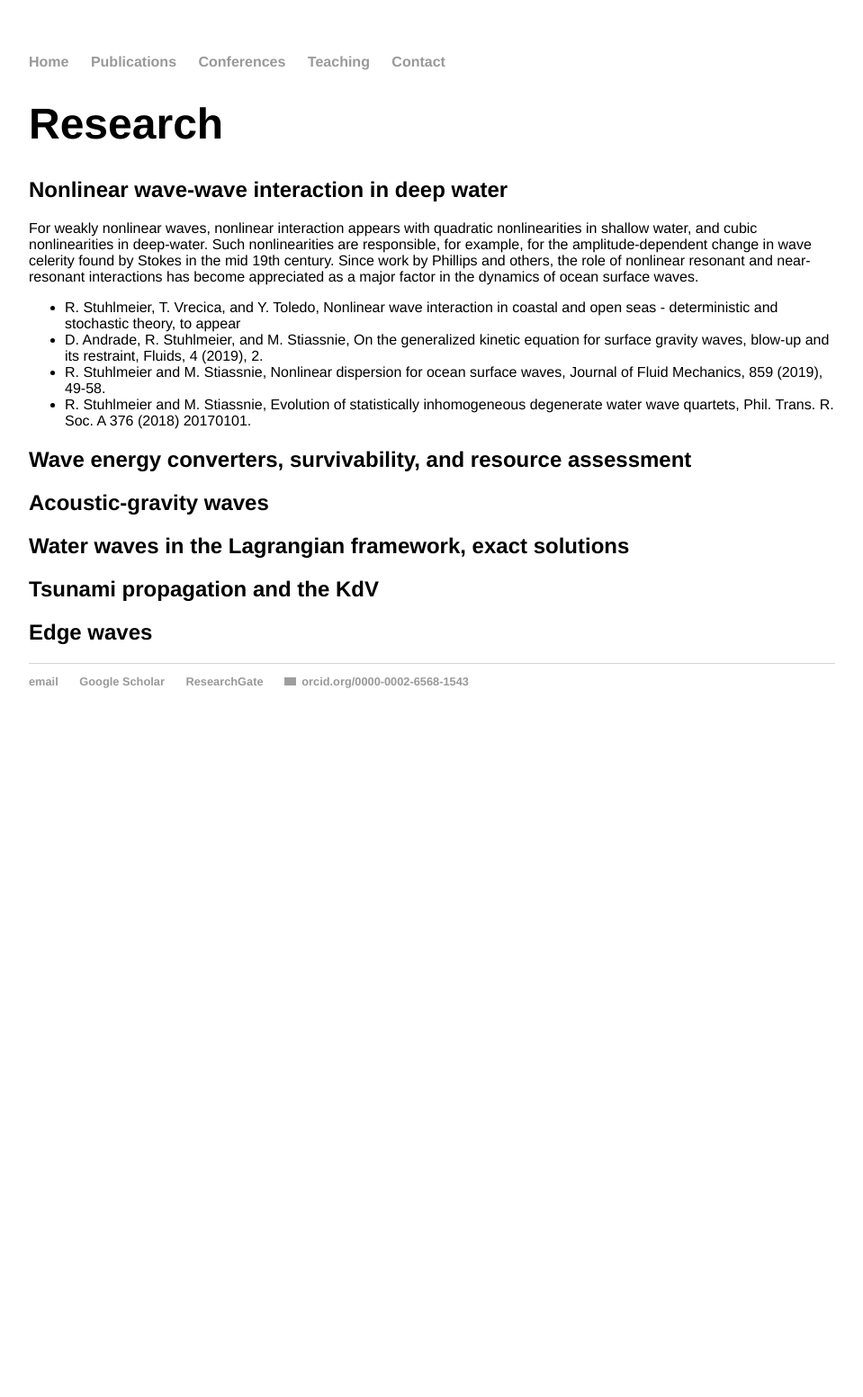
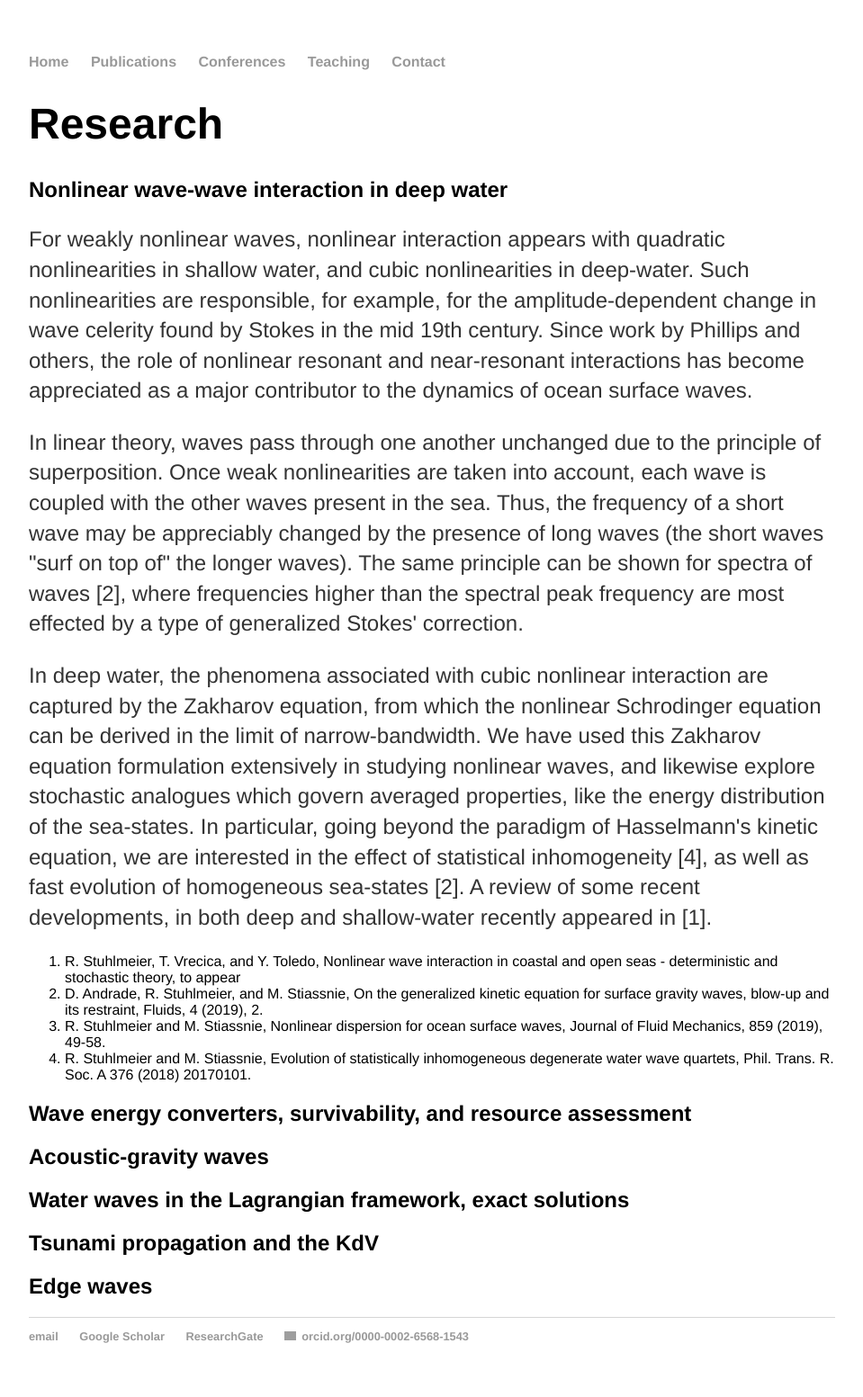
Before and after one commit to rstuhlmeier/rstuhlmeier.github.io, a Jekyll site: the page built from research/index.html, in a window 1280 px wide. Shown: the whole page at 90% size, without its empty margins (160-1119 px from the left). Built offline with Jekyll 4.4.1, drawn with Linux system fonts in a browser that asks for light colours; before the commit the page ends 900 px from its top, so only the background shows below that; grey boxes are pictures that could not be loaded.

Commit message:
Update index.html

```diff
--- a/research/index.html
+++ b/research/index.html
@@ -6,17 +6,25 @@ title: Raphael Stuhlmeier - Research
 <h1>Research</h1>
 
 <h2>Nonlinear wave-wave interaction in deep water</h2>
-For weakly nonlinear waves, nonlinear interaction appears with quadratic nonlinearities in shallow water, and cubic nonlinearities in deep-water.
+<p>For weakly nonlinear waves, nonlinear interaction appears with quadratic nonlinearities in shallow water, and cubic nonlinearities in deep-water.
 Such nonlinearities are responsible, for example, for the amplitude-dependent change in wave celerity found by Stokes in the mid 19th century.
-Since work by Phillips and others, the role of nonlinear resonant and near-resonant interactions has become appreciated as a major factor in the dynamics of ocean surface waves.
+Since work by Phillips and others, the role of nonlinear resonant and near-resonant interactions has become appreciated as a major contributor to the dynamics of ocean surface waves.</p>
 
-<ul>
+<p>In linear theory, waves pass through one another unchanged due to the principle of superposition. Once weak nonlinearities are taken into account, each wave is coupled with the other waves present in the sea.
+Thus, the frequency of a short wave may be appreciably changed by the presence of long waves (the short waves "surf on top of" the longer waves). The same principle can be shown for spectra of waves [2], where frequencies higher than the spectral peak frequency are most effected by
+a type of generalized Stokes' correction.</p>
+
+<p>In deep water, the phenomena associated with cubic nonlinear interaction are captured by the Zakharov equation, from which the nonlinear Schrodinger equation can be derived in the limit of narrow-bandwidth.
+We have used this Zakharov equation formulation extensively in studying nonlinear waves, and likewise explore stochastic analogues which govern averaged properties, like the energy distribution of the sea-states.
+In particular, going beyond the paradigm of Hasselmann's kinetic equation, we are interested in the effect of statistical inhomogeneity [4], as well as fast evolution of homogeneous sea-states [2]. A review of some recent developments,
+in both deep and shallow-water recently appeared in [1].</p>
+
+<ol>
 <li>R. Stuhlmeier, T. Vrecica, and Y. Toledo, Nonlinear wave interaction in coastal and open seas - deterministic and stochastic theory, to appear  </li>
 <li>D. Andrade, R. Stuhlmeier, and M. Stiassnie, On the generalized kinetic equation for surface gravity waves, blow-up and its restraint, Fluids, 4 (2019), 2.  </li>
 <li> R. Stuhlmeier and M. Stiassnie, Nonlinear dispersion for ocean surface waves, Journal of Fluid Mechanics, 859 (2019), 49-58.</li>
 <li>R. Stuhlmeier and M. Stiassnie, Evolution of statistically inhomogeneous degenerate water wave quartets, Phil. Trans. R. Soc. A 376 (2018) 20170101. </li>
-
-</ul>
+</ol>
 
 
 <h2>Wave energy converters, survivability, and resource assessment</h2>
```
